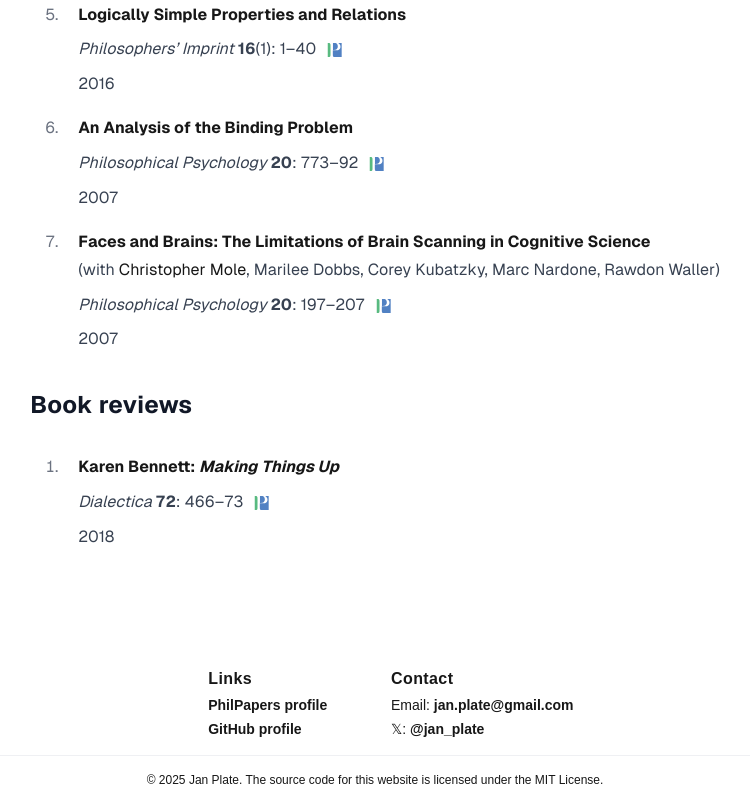
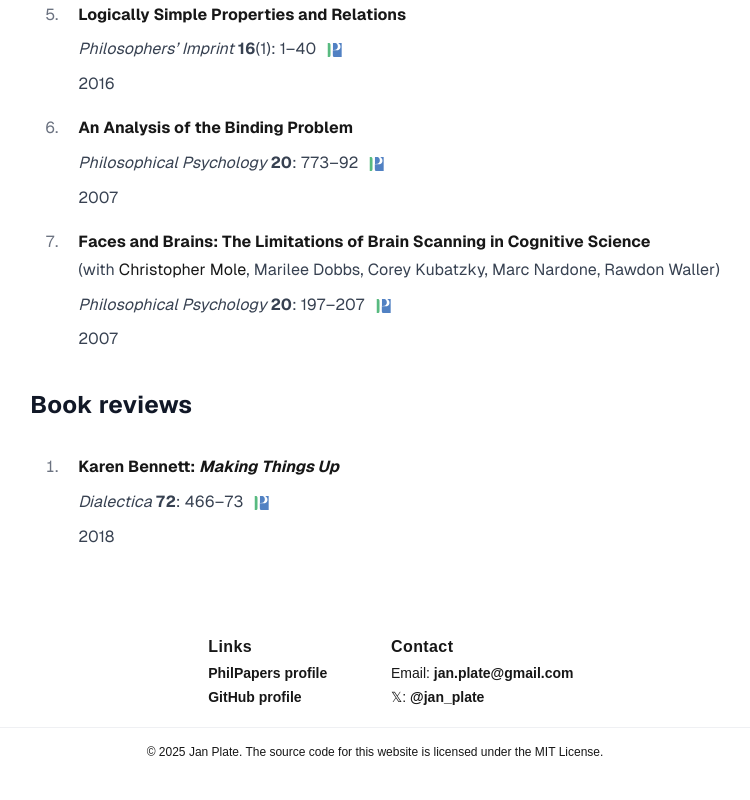
Before and after one commit to jplate/home, a Next.js app: page /Publications in a window 1280 px wide. Shown: the part 604-1404 px from the top of the page, without its empty margins (265-1015 px from the left). After the commit the page ends 1376 px from the top, so only its background shows below. Built offline with nearby package versions, Linux system fonts and the light colour scheme.

Commit message:
Update Footer.tsx

```diff
--- a/src/app/components/Footer.tsx
+++ b/src/app/components/Footer.tsx
@@ -19,9 +19,9 @@ const footerStyle = (sectionsLength: number) => `
 
 const Footer = ({ copyRightHolder, licenseInfo, sections }: FooterProps) => {
     return (
-        <footer className='pt-8'>
+        <footer>
             <style>{footerStyle(sections.length)}</style>
-            <div className='footer-div mx-auto max-w-fit grid gap-8'>
+            <div className='footer-div mx-auto max-w-fit grid gap-8 mb-8 sm:mb-4 2xl:mb-0'>
                 {sections.map((info, i) => (
                     <div key={i} className='mx-6 sm:mx-auto 2xl:ml-0 2xl:flex 2xl:items-baseline'>
                         <h3 className='text-base font-semibold tracking-wide 2xl:tracking-normal my-1 mr-6 -translate-x-3 sm:translate-x-0'>
```
